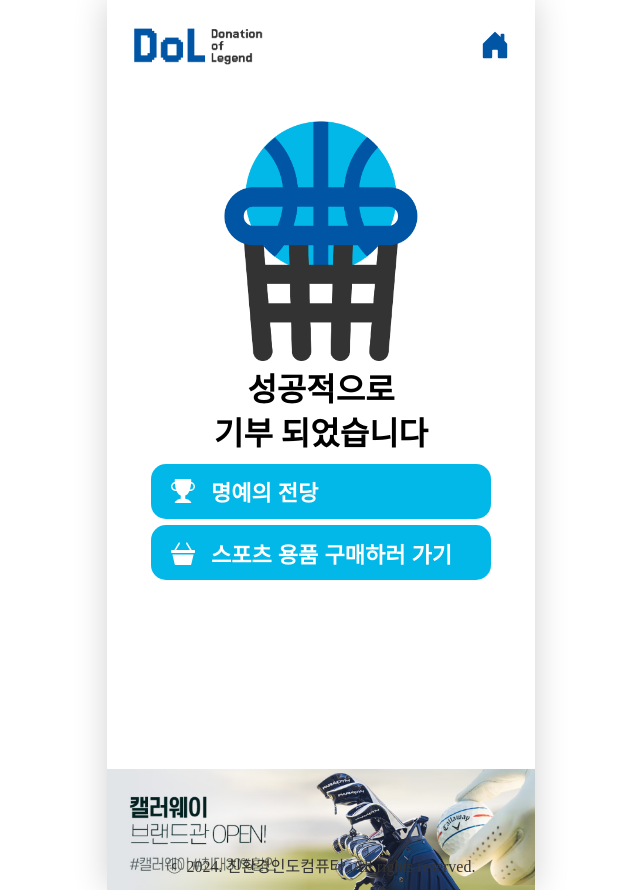
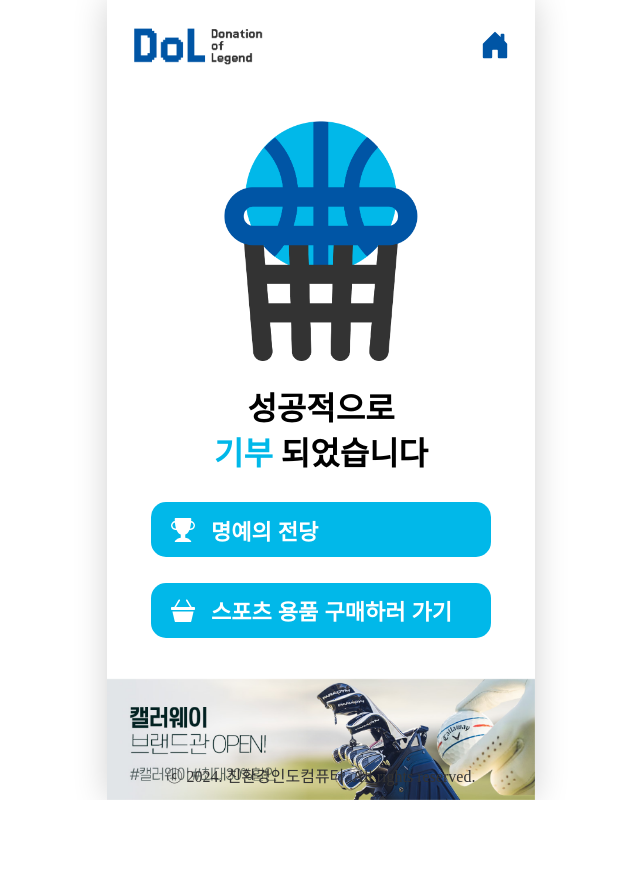
Before and after one commit to 2024-HUFSummer-HACKATHON/EnvIndiaComputer, a React (Create React App) app: page /donate/celebrate in a window 1280 px wide. Shown: the whole page, without its empty margins (319-959 px from the left). After the commit the page ends 800 px from the top, so only its background shows below. Built offline with nearby package versions, Linux system fonts and the light colour scheme; a web font is replaced by a local one.

Commit message:
docs:DonateCelebrate.js css edit

```diff
--- a/src/pages/DonateCelebrate.jsx
+++ b/src/pages/DonateCelebrate.jsx
@@ -1,4 +1,4 @@
-import React from 'react'
+import React from 'react';
 import { useNavigate } from "react-router-dom";
 import { BsFillTrophyFill, BsBasket3Fill } from "react-icons/bs";
 import styled from 'styled-components';
@@ -11,28 +11,24 @@ const Container = styled.div`
   display: flex;
   flex-direction: column;
   align-items: center;
-
   flex-wrap: wrap;
-  gap: 0.5vw;
+  gap: 2vw;
   position: relative;
-  min-height: calc(100vh - 100px); /* Footer 높이만큼 계산 */
-  padding-bottom: 100px; /* Footer 높이만큼 패딩 추가 */
 `;
 
 const CelebrateText = styled.div`
   display: flex;
-  flex-direction: row;
+  flex-direction: column;
   justify-content: center;
   font-size: ${({ theme }) => theme.fontSizes.pageHeader};
   font-weight: ${({ theme }) => theme.fontWeights.Bold};
   white-space: pre-wrap; /* 줄바꿈을 인식하고 적용 */
   text-align: center; /* 텍스트를 가운데 정렬 */
-
   word-wrap: normal;
   word-break: keep-all;
   line-height: 1.4;
 
-  .donation{
+  .donation {
     color: ${({ theme }) => theme.backgroundColors.blue};
   }
 `;
@@ -43,9 +39,9 @@ const BallGoalImg = styled.img`
 `;
 
 const BannerImg = styled.img`
-  width: 100%;
+  width: 428px;
   height: auto;
-  position: absolute;
+  position: fixed;
   bottom: 0;
 `;
 
@@ -56,17 +52,9 @@ function DonateCelebrate() {
     <>
       <Container>
         <BallGoalImg src={BallGoal} />
-        {/* <CelebrateText>
-          성공적으로
-          {"\n"}
-          <span className='donation'>기부</span>
-          되었습니다
-        </CelebrateText> */}
         <CelebrateText>
-          성공적으로
-          {"\n"}
-          기부
-          되었습니다
+          성공적으로<br />
+          <span><span className="donation">기부</span> 되었습니다</span>
         </CelebrateText>
         <BlockButtons
           icon={<BsFillTrophyFill />}
@@ -78,8 +66,8 @@ function DonateCelebrate() {
           text={"스포츠 용품 구매하러 가기"}
           onClick={() => navigate('/test')}
         />
-        <BannerImg src={Banner} />
       </Container>
+      <BannerImg src={Banner} />
     </>
   );
 }
```
